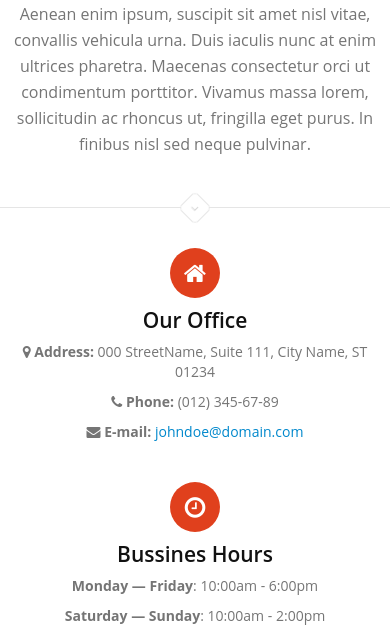
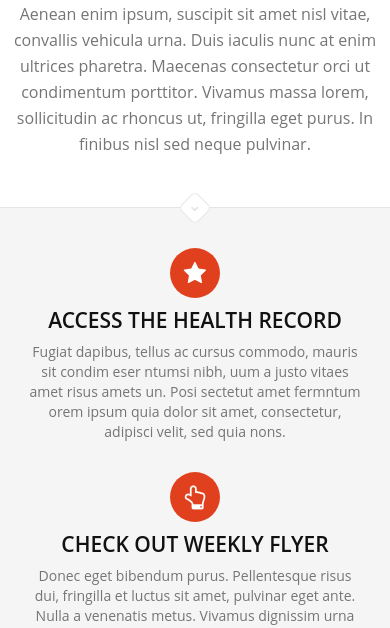
Before and after one commit to johndoegit/mobileapp002, a website: page www/index.html in a window 390 px wide. Shown: the part 212-840 px from the top of the page. Drawn offline with Linux system fonts and the light colour scheme; some packages are replaced by stand-ins of ours.

Commit message:
index.html
asfasf

```diff
--- a/www/index.html
+++ b/www/index.html
@@ -101,49 +101,7 @@
                 <!-- ./page content wrapper -->
 
 
-                <!-- page content wrapper -->
-					<div class="page-content-wrap">
 
-                    <div class="divider"><div class="box"><span class="fa fa-angle-down"></span></div></div>
-
-                    <!-- page content holder -->
-                    <div class="page-content-holder">
-
-                        <div class="row">
-
-                            <div class=" this-animate" data-animate="fadeInRight">
-
-                                <div class="text-column text-column-centralized">
-                                    <div class="text-column-icon">
-                                        <span class="fa fa-home"></span>
-                                    </div>
-                                    <h4>Our Office</h4>
-                                    <div class="text-column-info">
-                                        <p><strong><span class="fa fa-map-marker"></span> Address: </strong> 000 StreetName, Suite 111, City Name, ST 01234</p>
-                                        <p><strong><span class="fa fa-phone"></span> Phone: </strong> (012) 345-67-89</p>
-                                        <p><strong><span class="fa fa-envelope"></span> E-mail: </strong> <a href="#">johndoe@domain.com</a></p>
-                                    </div>
-                                </div>
-
-                                <div class="text-column text-column-centralized">
-                                    <div class="text-column-icon">
-                                        <span class="fa fa-clock-o"></span>
-                                    </div>
-                                    <h4>Bussines Hours</h4>
-                                    <div class="text-column-info">
-                                        <p><strong>Monday &mdash; Friday</strong>: 10:00am - 6:00pm</p>
-                                        <p><strong>Saturday &mdash; Sunday</strong>: 10:00am - 2:00pm</p>
-                                    </div>
-                                </div>
-
-                            </div>
-                        </div>
-
-                    </div>
-                    <!-- ./page content holder -->
-                </div>
-                <!-- ./page content wrapper -->
-                <!-- ./page content wrapper -->
 
                 <!-- page content wrapper -->
                 <div class="page-content-wrap bg-light">
@@ -160,7 +118,7 @@
                                     <div class="text-column-icon">
                                         <span class="fa fa-star"></span>
                                     </div>
-                                    <h4>Company Mission</h4>
+                                    <h4>ACCESS THE HEALTH RECORD</h4>
                                     <div class="text-column-info">
                                         Fugiat dapibus, tellus ac cursus commodo, mauris sit condim eser ntumsi nibh, uum a justo vitaes amet risus amets un. Posi sectetut amet fermntum orem ipsum quia dolor sit amet, consectetur, adipisci velit, sed quia nons.
                                     </div>
@@ -172,7 +130,7 @@
                                     <div class="text-column-icon">
                                         <span class="fa fa-hand-o-up"></span>
                                     </div>
-                                    <h4>Our Skills</h4>
+                                    <h4>CHECK OUT WEEKLY FLYER</h4>
                                     <div class="text-column-info">
                                         Donec eget bibendum purus. Pellentesque risus dui, fringilla et luctus sit amet, pulvinar eget ante. Nulla a venenatis metus. Vivamus dignissim urna eget velit luctus, ut vestibulum mi dignissim. Maecenas imperdiet.
                                     </div>
@@ -184,7 +142,7 @@
                                     <div class="text-column-icon">
                                         <span class="fa fa-clock-o"></span>
                                     </div>
-                                    <h4>Work Progress</h4>
+                                    <h4>REFILL WITH YOUR PRESCRIPTION NUMBERS</h4>
                                     <div class="text-column-info">
                                         Morbi iaculis finibus nisi sed convallis. Sed id ex varius, suscipit orci in, rhoncus magna. Aliquam aliquam magna felis, ac euismod ligula blandit id. Praesent ac mollis enim, eget euismod ligula.
                                     </div>
```
